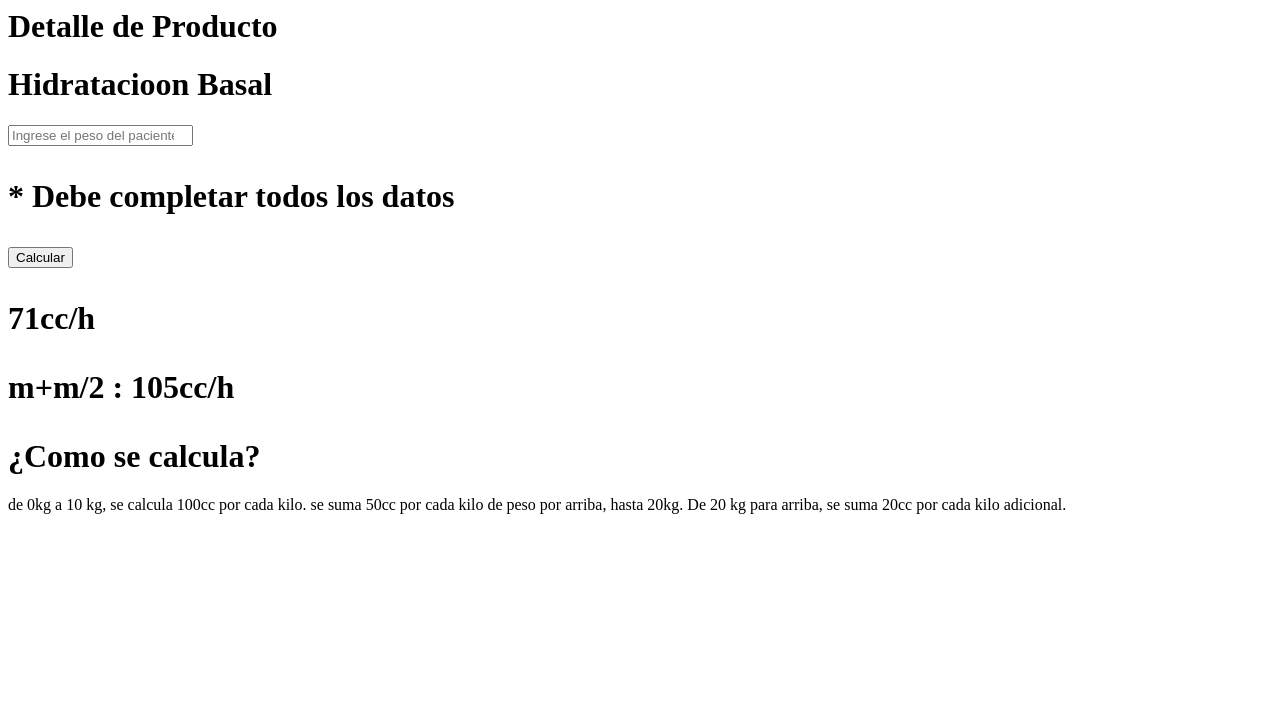
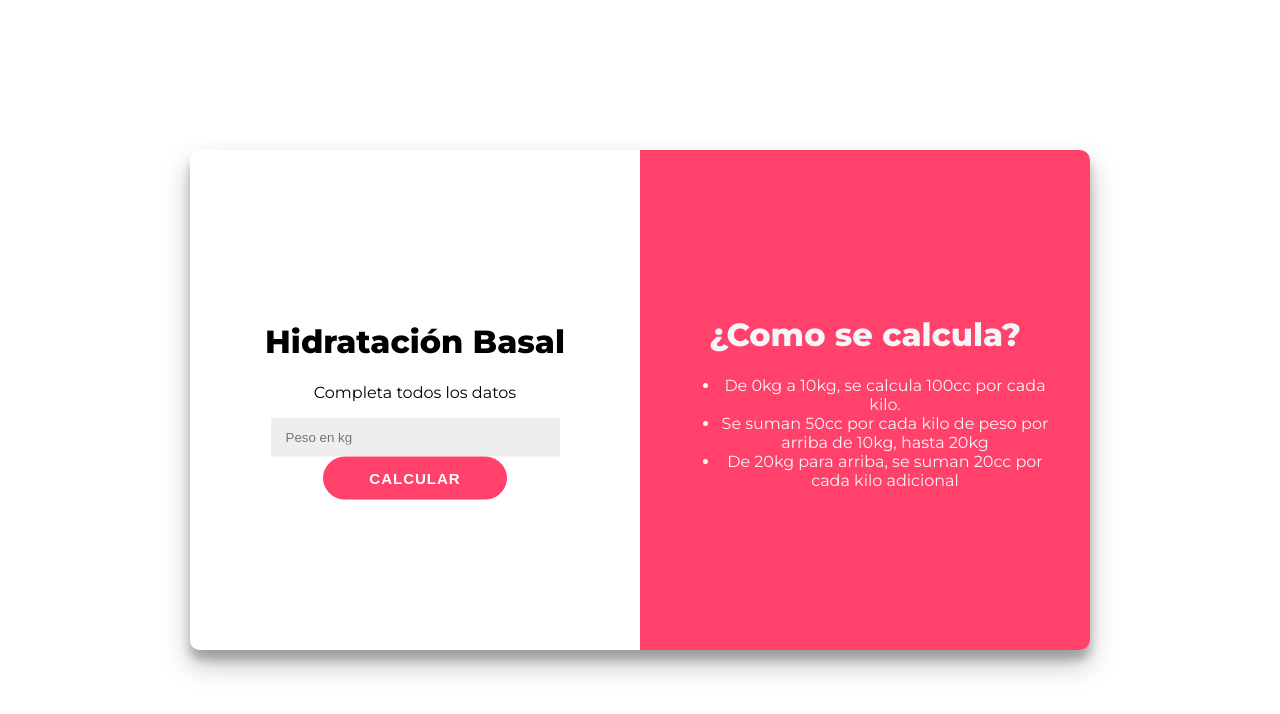
Before and after one commit to Ximena-15/Ximena15.github.io, a plain HTML site: page index.html in a window 1280 px wide. Drawn offline with Linux system fonts and the light colour scheme.

Commit message:
Initial commit
se agregaron detalles

```diff
--- a/index.html
+++ b/index.html
@@ -1,26 +1,31 @@
-<!DOCTYPE hmtl>
+<!DOCTYPE html>
 <html>
-        <head>
-        <title>Calcudadora Basal</title>
+    <head>
+        <link rel="stylesheet" href="./style.css">
+        <script src="script.js" defer></script>
     </head>
-        <body>
-            <h1>Detalle de Producto</h1>
-        <div>
-            <div>
-                <h1> Hidratacioon Basal <h1>
-                <input type="number" placeholder="Ingrese el peso del paciente en KG"/>
-                <p>* Debe completar todos los datos</p>
-                <button>Calcular</button>
-                <p>71cc/h</p>
-                <p>m+m/2 : 105cc/h</p>
+    <body>
+        <div id="contenedor">
+            <div id="calculadora">
+                <div class="contenido">
+                    <h1>Hidratación Basal</h1>
+                    <p class="item">Completa todos los datos</p>
+                    <input class="item" id="peso" type="number" placeholder="Peso en kg" />
+                    <p class="item" id="error">* Debe completar todos los datos</p>
+                    <button class="item" id="calcular">Calcular</button>
+                    <p class="item resultado" id="flu">71cc/h</p>
+                    <p class="item resultado" id="man">m+m/2 : 105cc/h</p>
+                </div>
             </div>
-            <div>
-                <h1> ¿Como se calcula?</h1>
-                <u1>
-                    <l1> de 0kg a 10 kg, se calcula 100cc por cada kilo. </l1>
-                    <l1> se suma 50cc por cada kilo de peso por arriba, hasta 20kg. </l1>
-                    <l1> De 20 kg para arriba, se suma 20cc por cada kilo adicional. </l1>
-                </u1>
+            <div id="detalle">
+                <div class="contenido">
+                    <h1>¿Como se calcula?</h1>
+                    <ul>
+                        <li>De 0kg a 10kg, se calcula 100cc por cada kilo.</li>
+                        <li>Se suman 50cc por cada kilo de peso por arriba de 10kg, hasta 20kg</li>
+                        <li>De 20kg para arriba, se suman 20cc por cada kilo adicional</li>
+                    </ul>
+                </div>
             </div>
         </div>
     </body>
--- /dev/null
+++ b/style.css
@@ -0,0 +1,80 @@
+@import url('https://fonts.googleapis.com/css?family=Montserrat:400,800');
+
+body{
+    font-family: 'Montserrat', sans-serif;
+}
+
+#contenedor{
+    width: 900px;
+    height: 500px;
+    text-align: center;
+    position: absolute;
+    inset: 0;
+    margin: auto;
+    border-radius: 10px;
+    overflow: hidden;
+    box-shadow: 0 14px 28px rgba(0,0,0,0.25),
+      0 10px 10px rgba(0,0,0,0.22);
+  }
+
+
+#calculadora{
+    background: white;
+    width: 50%;
+    height: 100%;
+    float: left;
+}
+
+#detalle{
+    background: #FF416C;
+    width: 50%;
+    height: 100%;
+    float: left;
+    color: #f6f5f7;
+}
+
+.contenido{
+    position: relative;
+    top: 50%;
+    transform: translateY(-50%);
+    overflow: hidden;
+    padding: 40px;
+}
+
+input {
+	width: 70%;
+    padding: 12px 15px;
+    border: none;
+    background-color: #eee;
+}
+
+button {
+  font-size: 15px;
+	font-weight: bold;
+	padding: 12px 45px;
+	border-radius: 30px;
+	background-color: #FF416C;
+	border: 1px solid #FF416C;
+	color: #FFFFFF;
+	text-transform: uppercase;
+	letter-spacing: 1px;
+	transition: transform 20ms ease-in;
+}
+
+button:active {
+	transform: scale(0.95);
+}
+
+#error{
+    color: red;
+    font-weight: bold;
+    display: none;
+}
+
+.resultado{
+    color: #0A81D1;
+    font-weight: bold;
+    font-size: 25px;
+    margin-bottom: 5px;
+    display: none;
+}
```
